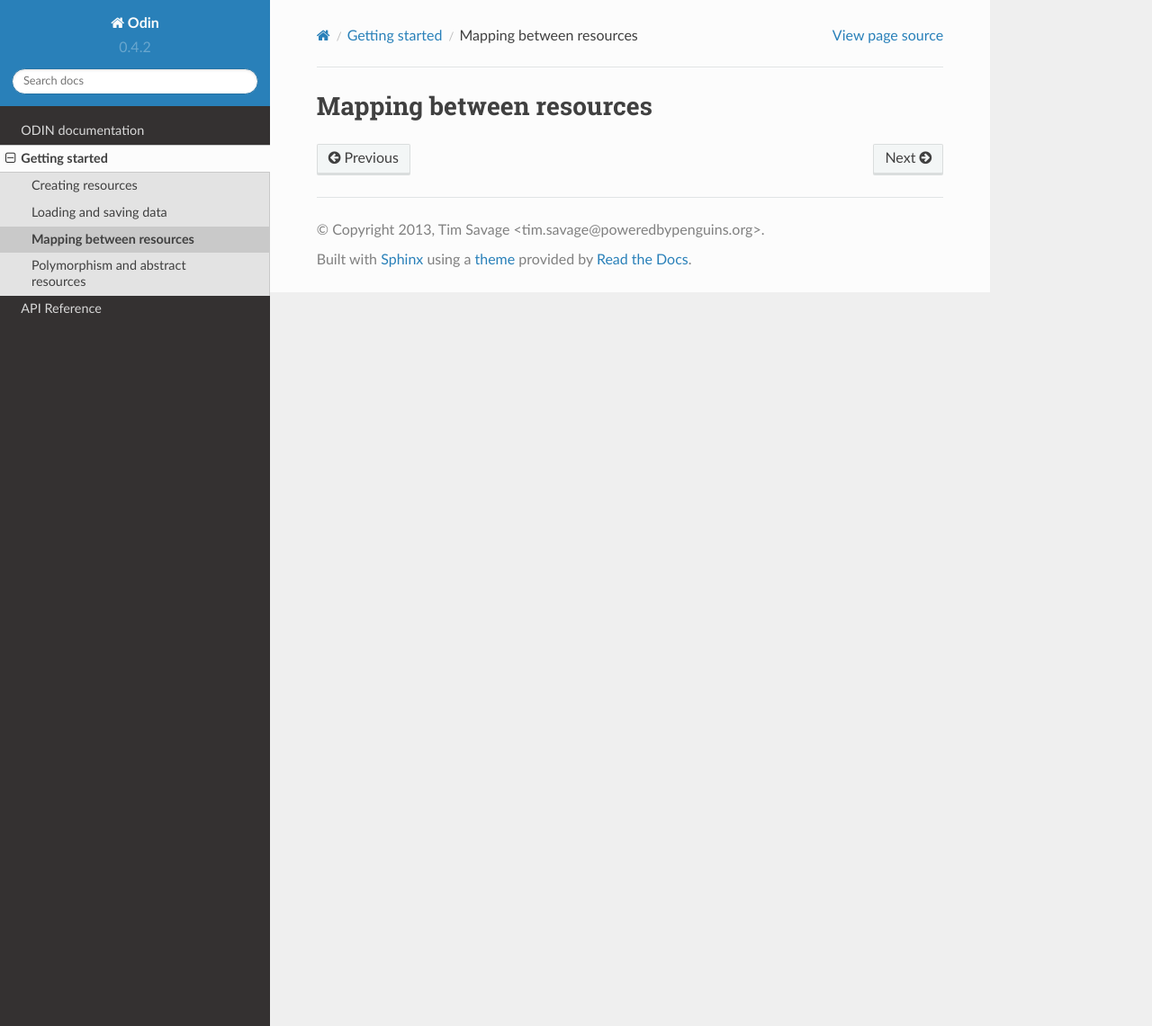
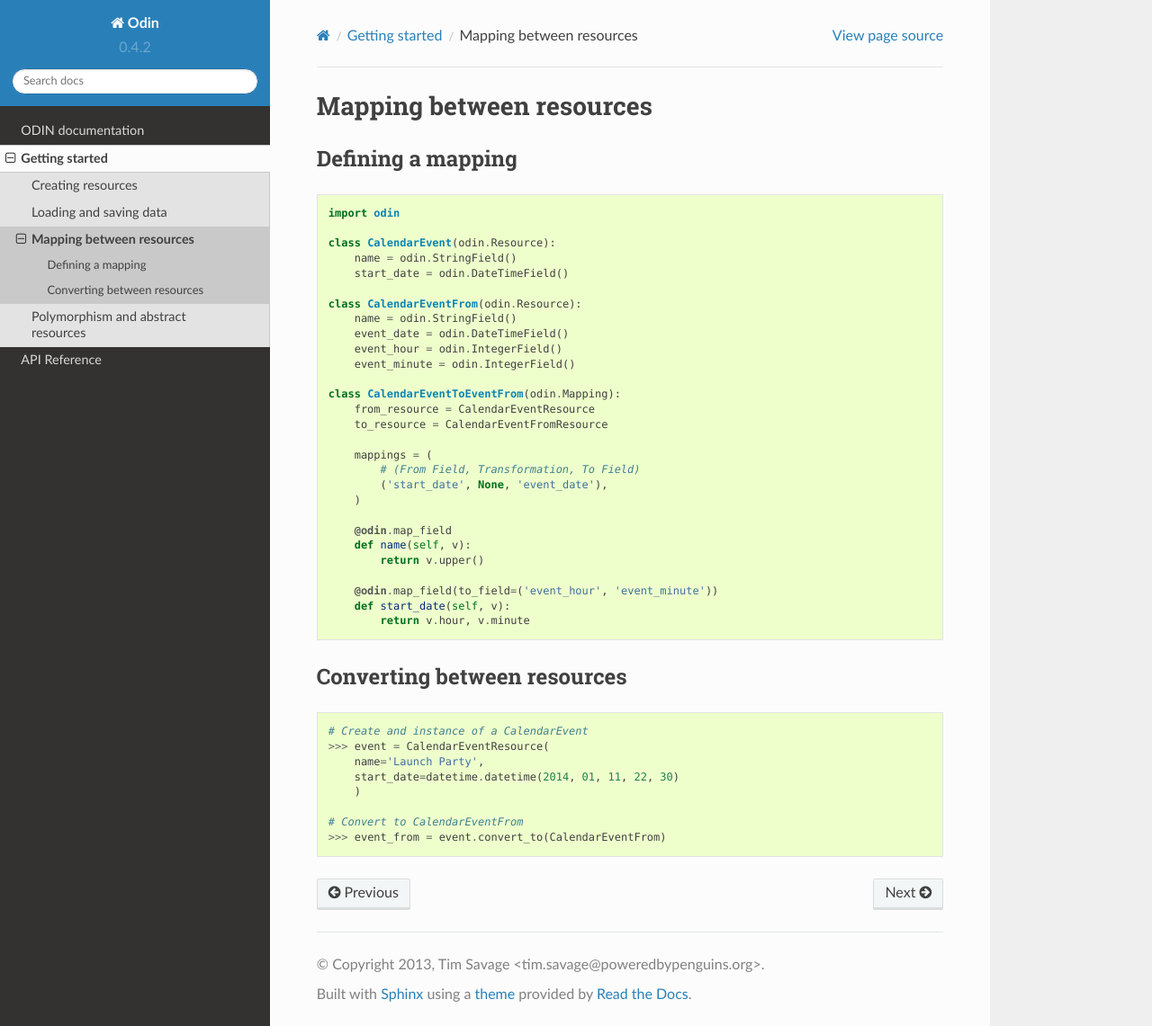
Before and after one commit to python-odin/odin, a Sphinx documentation site: the page built from docs/intro/mapping-between-resources.rst, in a window 1280 px wide and 1141 px high. Shown: the whole window at 90% size. Built offline with Sphinx 7.4.7 and the Read the Docs theme 2.0.0, drawn with Linux system fonts in a browser that asks for light colours.

Commit message:
Added example mapping (explaination still required!)

```diff
--- a/docs/intro/mapping-between-resources.rst
+++ b/docs/intro/mapping-between-resources.rst
@@ -1,3 +1,53 @@
 #########################
 Mapping between resources
 #########################
+
+
+Defining a mapping
+==================
+
+::
+
+    import odin
+
+    class CalendarEvent(odin.Resource):
+        name = odin.StringField()
+        start_date = odin.DateTimeField()
+
+    class CalendarEventFrom(odin.Resource):
+        name = odin.StringField()
+        event_date = odin.DateTimeField()
+        event_hour = odin.IntegerField()
+        event_minute = odin.IntegerField()
+
+    class CalendarEventToEventFrom(odin.Mapping):
+        from_resource = CalendarEventResource
+        to_resource = CalendarEventFromResource
+
+        mappings = (
+            # (From Field, Transformation, To Field)
+            ('start_date', None, 'event_date'),
+        )
+
+        @odin.map_field
+        def name(self, v):
+            return v.upper()
+
+        @odin.map_field(to_field=('event_hour', 'event_minute'))
+        def start_date(self, v):
+            return v.hour, v.minute
+
+
+Converting between resources
+============================
+
+::
+
+    # Create and instance of a CalendarEvent
+    >>> event = CalendarEventResource(
+        name='Launch Party',
+        start_date=datetime.datetime(2014, 01, 11, 22, 30)
+        )
+
+    # Convert to CalendarEventFrom
+    >>> event_from = event.convert_to(CalendarEventFrom)
```
